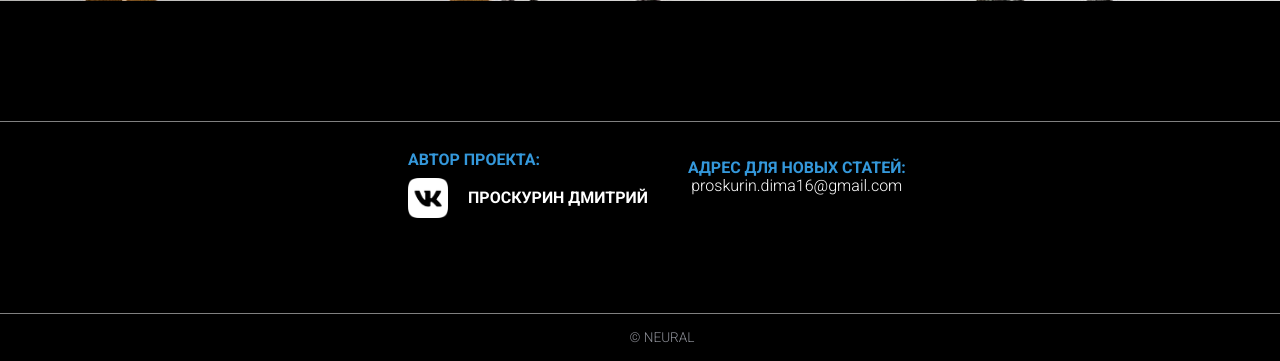
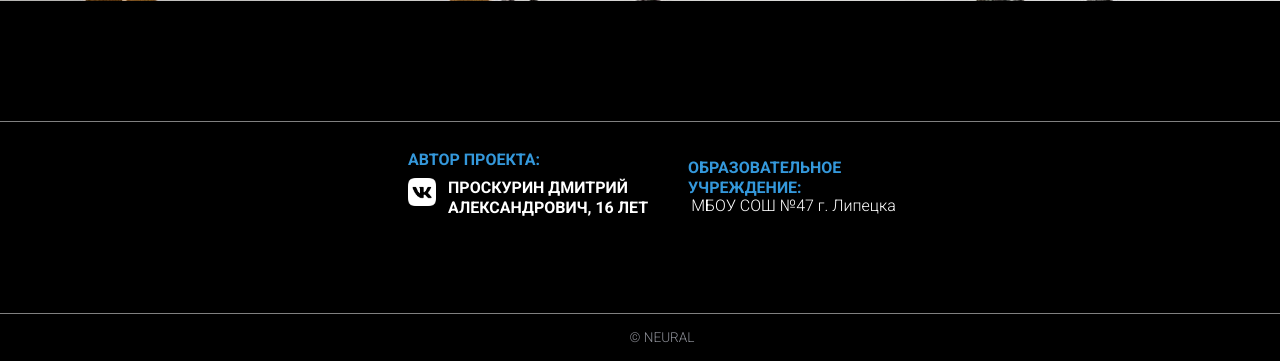
Before and after one commit to Ohlomonchick/Neural-Learning, a Django app: page / in a window 1280 px wide. Shown: the part 2964-3325 px from the top of the page. Run offline with Django 3.2, Linux system fonts and the light colour scheme; data comes from the database, SQL or seed files in the repository.

Commit message:
contest ed

```diff
--- a/learning/static/learning/css/styles.css
+++ b/learning/static/learning/css/styles.css
@@ -1039,6 +1039,7 @@ img {
 	text-transform: uppercase;
 	font-weight: bold;
 	line-height: 2.5vh;
+	width: 38vh;
 }
 
 .email a {
--- a/learning/templates/learning/base.html
+++ b/learning/templates/learning/base.html
@@ -151,14 +151,14 @@
 				<div class="vk">
 				<img class="icon" src="{% static 'learning/images/footer/VK_Monochrome_Logo_t.png' %}">
 				</div>
-				<p>Проскурин Дмитрий</p>
+				<p>Проскурин Дмитрий Александрович, 16 лет</p>
 			</a>
 
 		</div>
 		<div class="footer-info">
 			<div class="email">
-				<p>Адрес для новых статей:</p>
-				<a>proskurin.dima16@gmail.com</a>
+				<p>Образовательное учреждение:</p>
+				<a>МБОУ СОШ №47 г. Липецка</a>
 			</div>
 		</div>
 		</div>
```
